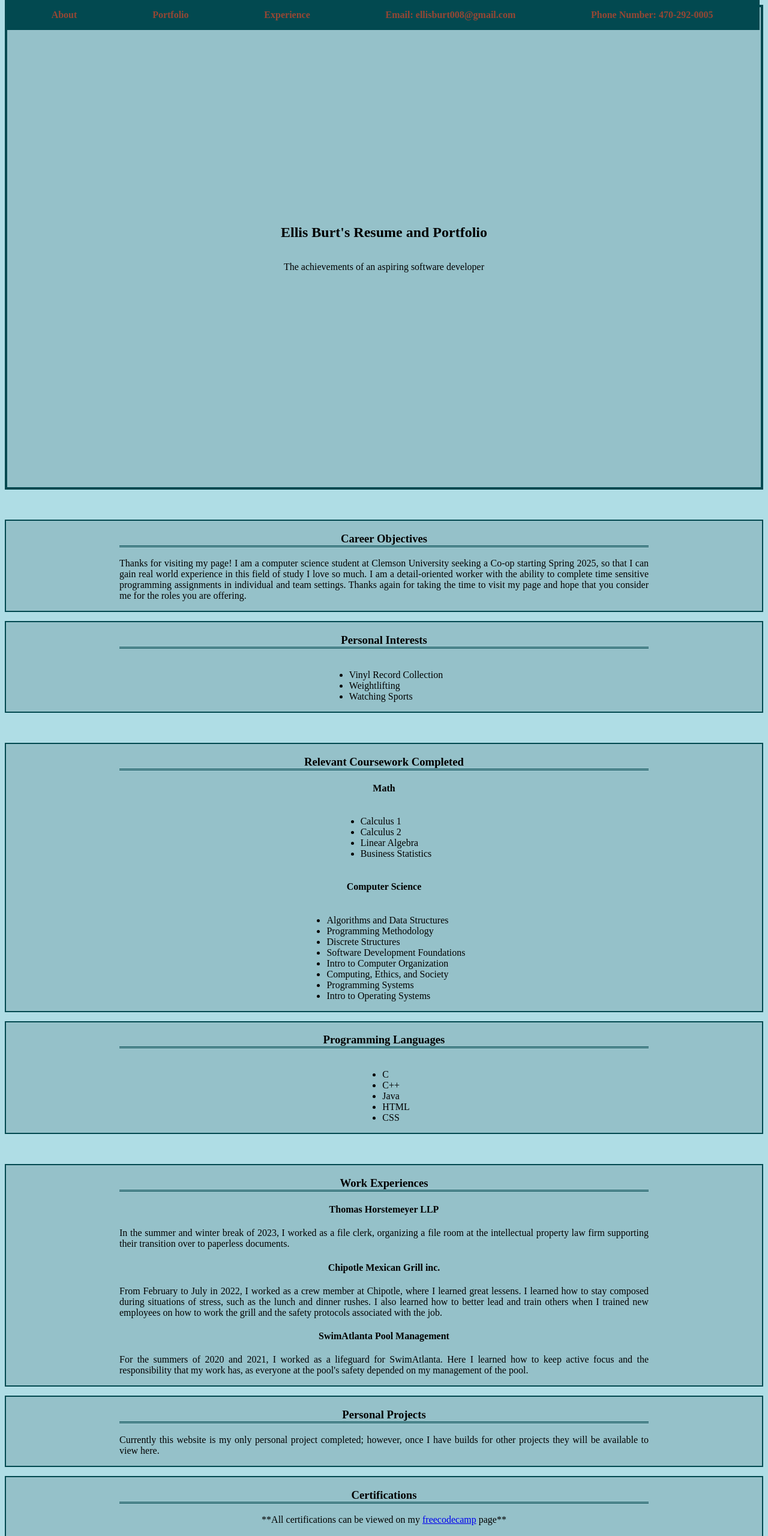
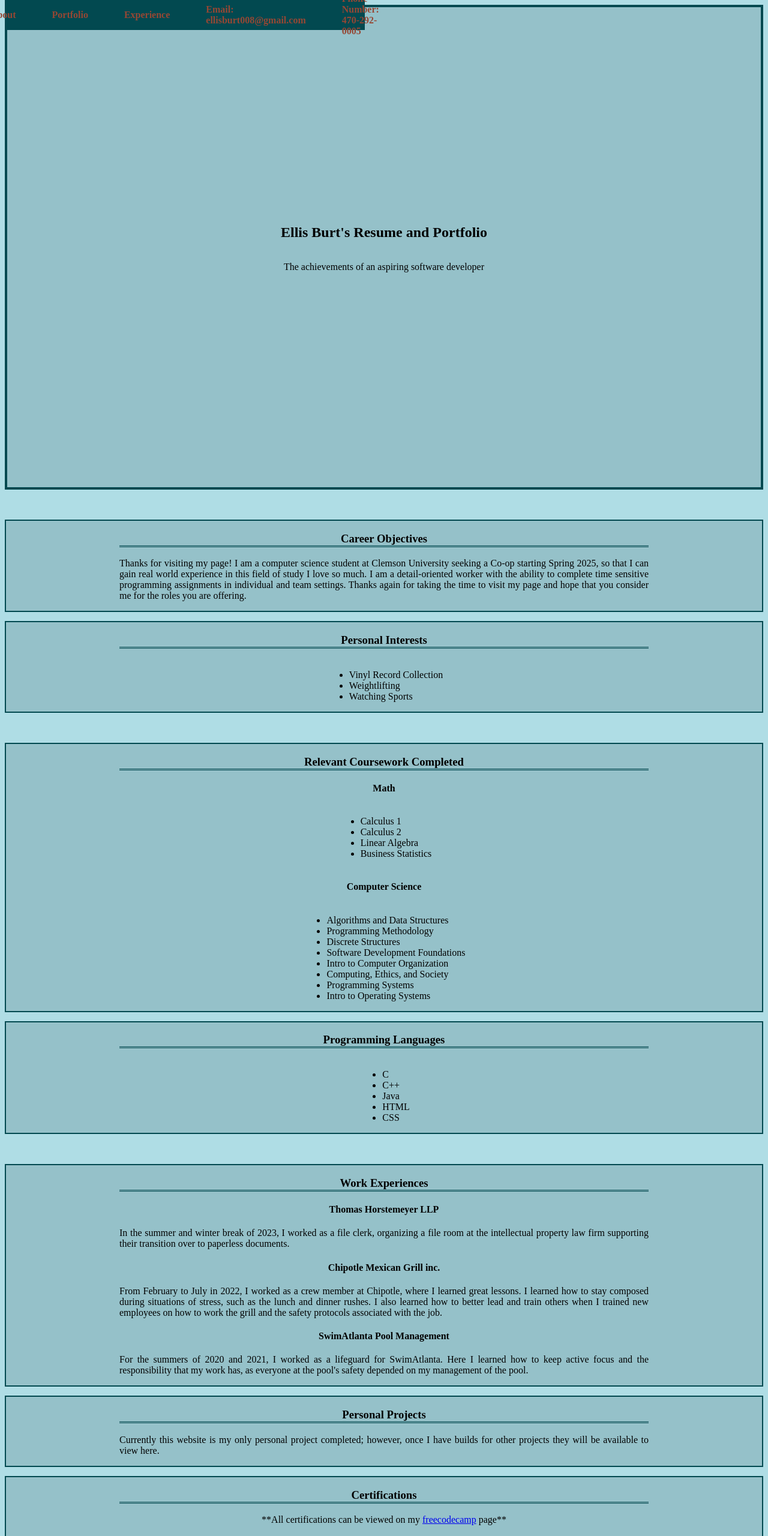
Before and after one commit to eol008/PortfolioWeb, a plain HTML site: page index.html in a window 1280 px wide. Shown: the top 2560 px of the page at 60% size. Drawn offline with Linux system fonts and the light colour scheme.

Commit message:
Fixed typo and checking change

```diff
--- a/index.html
+++ b/index.html
@@ -88,7 +88,7 @@
                     </div>
                     <div>
                         <h4>Chipotle Mexican Grill inc.</h4>
-                        <p>From February to July in 2022, I worked as a crew member at Chipotle, where I learned great lessens. I learned how to stay composed during situations of stress, such as the lunch and dinner rushes. I also learned how to better lead and train others when I trained new employees on how to work the grill and the safety protocols associated with the job.</p>
+                        <p>From February to July in 2022, I worked as a crew member at Chipotle, where I learned great lessons. I learned how to stay composed during situations of stress, such as the lunch and dinner rushes. I also learned how to better lead and train others when I trained new employees on how to work the grill and the safety protocols associated with the job.</p>
                     </div>
                     <div>
                         <h4>SwimAtlanta Pool Management</h4>
--- a/styles.css
+++ b/styles.css
@@ -5,7 +5,7 @@ html {
   .navbar{
     position: fixed;
     top: 0;
-    width: 98.3vw;
+    max-width: 98.3vw;
     background: #024950;
     height: 50px;
     display: flex;
```
